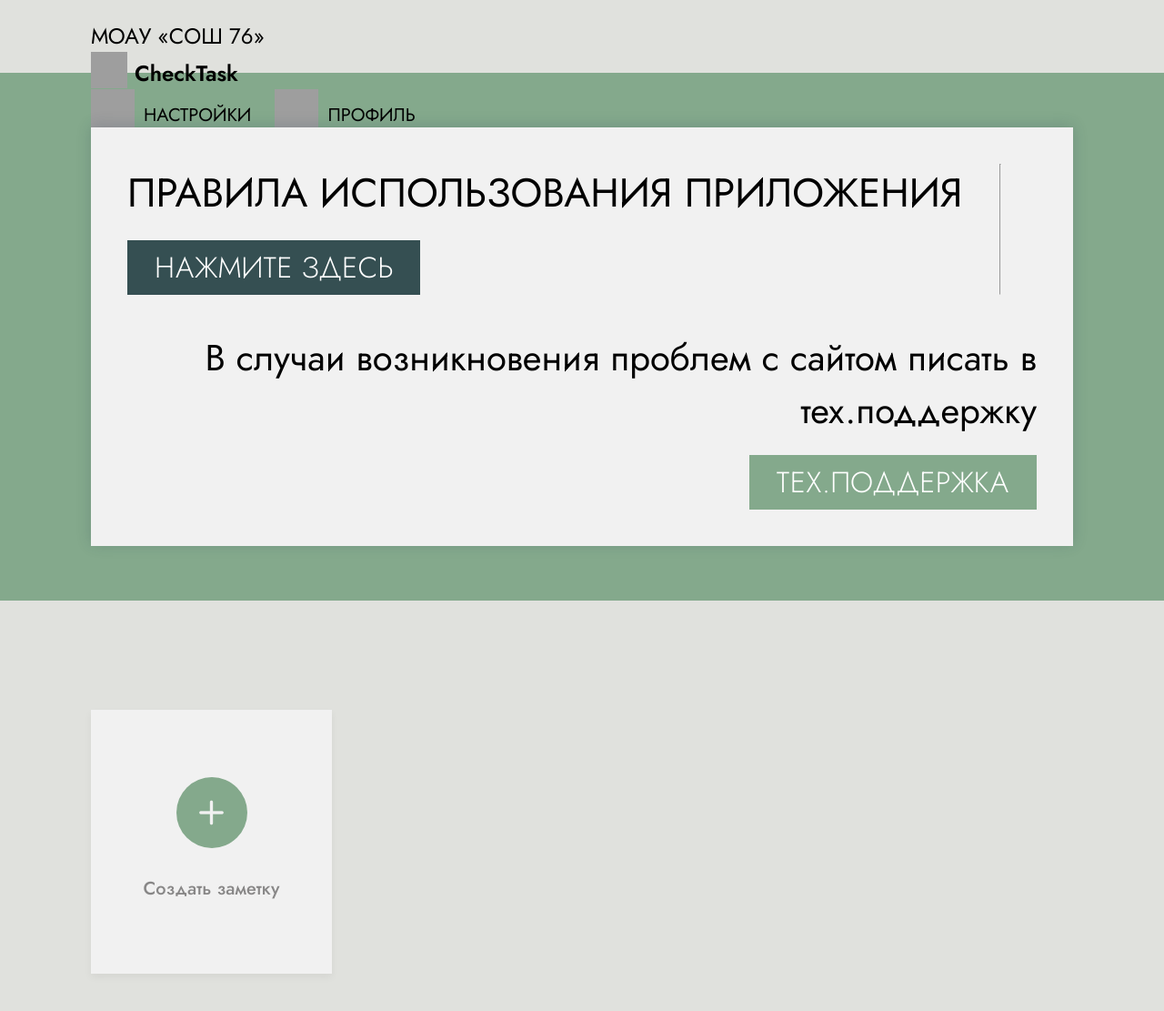
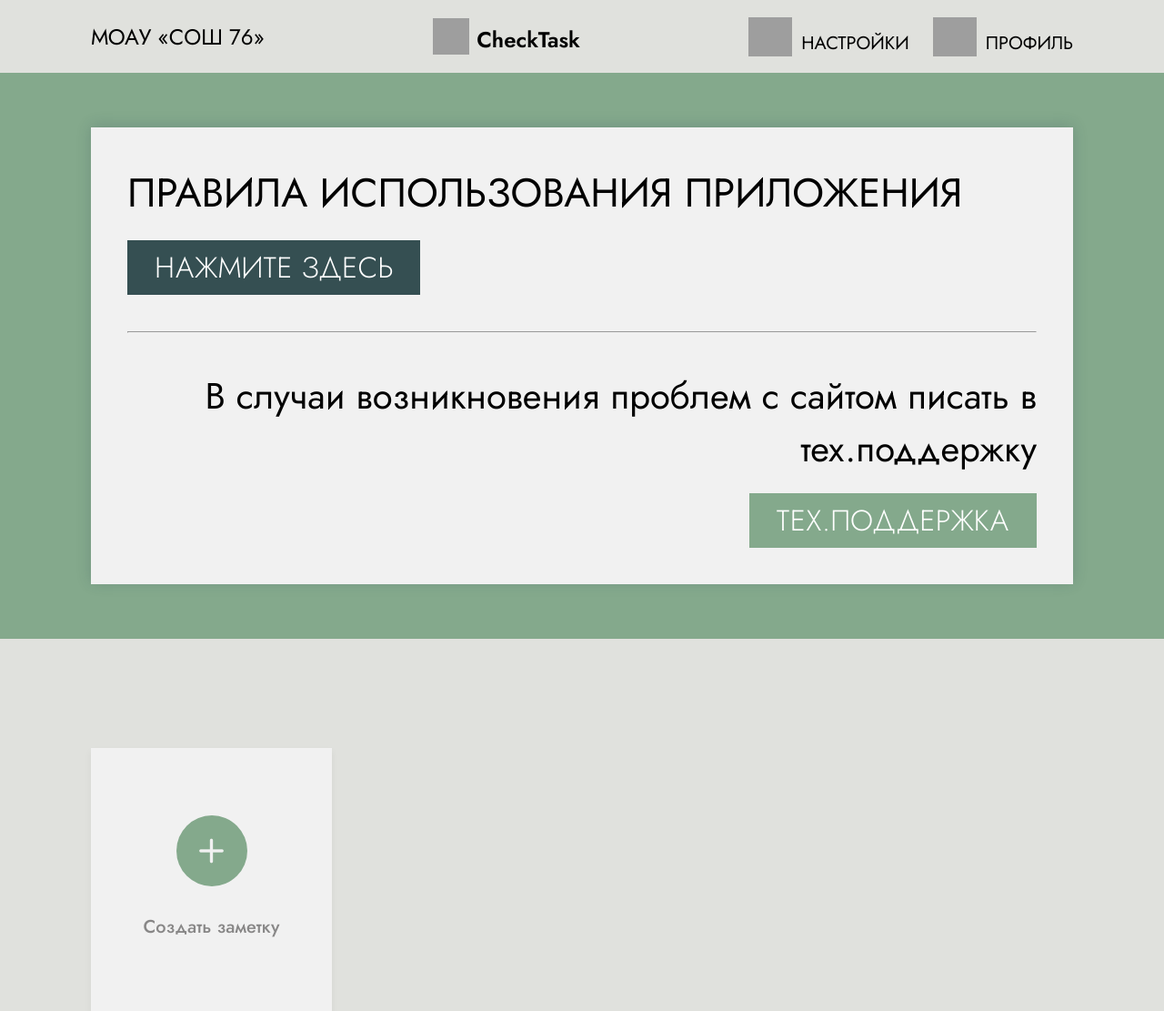
Before and after one commit to sfmaste/CheckTask.github.io, a PHP site: page / in a window 1280 px wide. Shown: the top 1111 px of the page at 91% size. Run offline with PHP 8.4, Linux system fonts and the light colour scheme; grey boxes are pictures that could not be loaded.

Commit message:
Update style.css

```diff
--- a/style.css
+++ b/style.css
@@ -21,7 +21,7 @@ body {
 
 .head {
   padding: 22px 100px;
-  display: grid;
+  display: flex;
   justify-content: space-between;
   align-items: center;
   background: #E0E1DD;
@@ -88,13 +88,12 @@ section {
 }
 
 .info {
-  display: flex;
+  display: grid;
   gap: 40px;
   background-color: #f1f1f1;
   padding: 40px;
   width: 100%;
   box-shadow: 0px -2px 15px 0px rgba(34, 60, 80, 0.2);
-  flex-wrap: wrap;
 }
 
 .rule {
```
